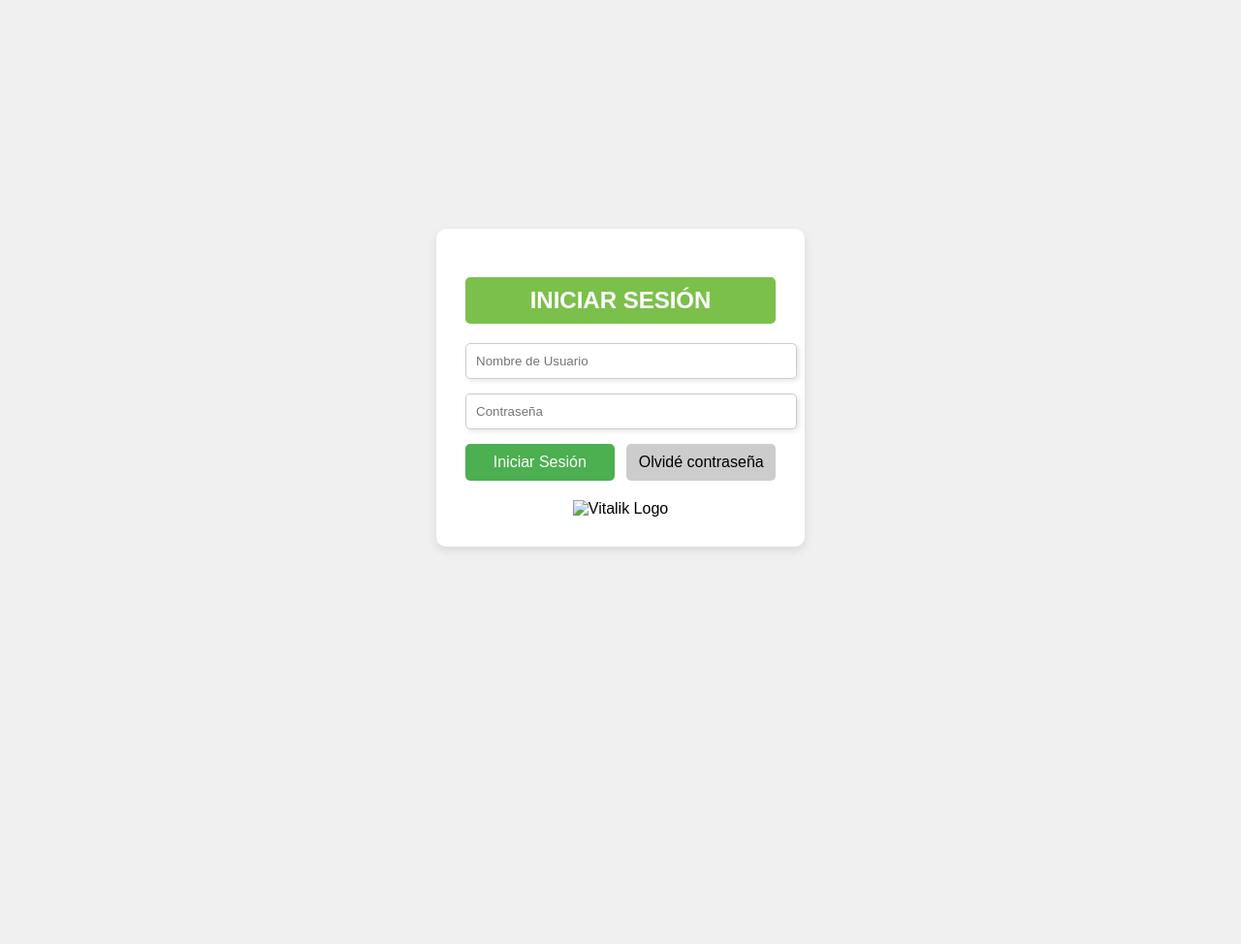
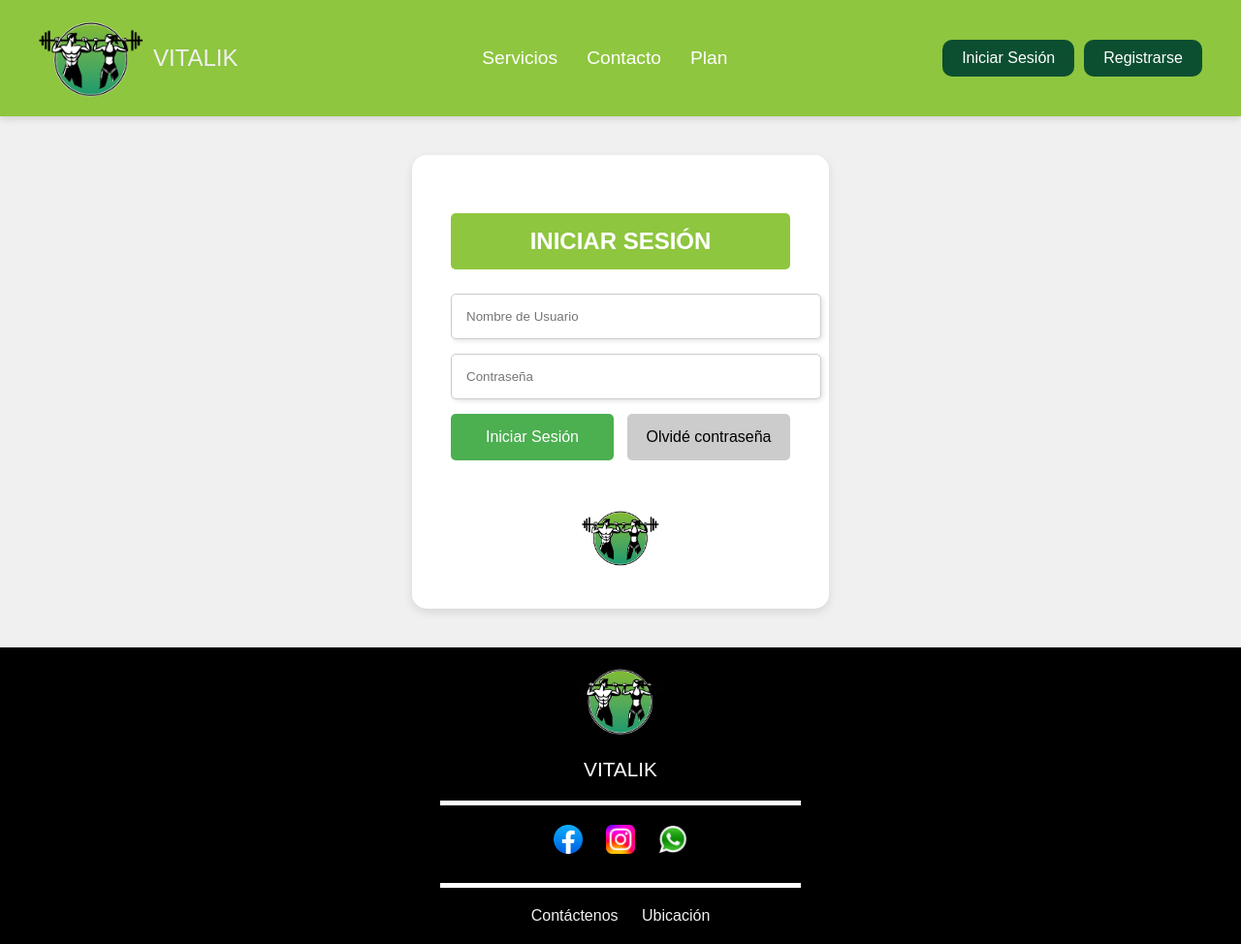
Before and after one commit to Pepe58211/https---github.com-Pepe58211-vitalik3.0, a plain HTML site: page iniciarsesion.html in a window 1280 px wide. Shown: the whole page at 97% size. Before the commit the page ends 800 px from the top, so only its background shows below. Drawn offline with Linux system fonts and the light colour scheme.

Commit message:
iniciar sesion terminado

```diff
--- a/css/iniciarsesion.css
+++ b/css/iniciarsesion.css
@@ -1,36 +1,97 @@
-/* Iniciar Sesión Styles */
+/* Estilos Generales */
 body {
     margin: 0;
     font-family: 'Arial', sans-serif;
     background-color: #f0f0f0;
-    display: flex;
-    justify-content: center;
-    align-items: center;
-    height: 100vh;
+    color: #333;
 }
 
+/* Header Principal */
+header {
+    display: flex;
+    justify-content: space-between;
+    align-items: center;
+    background-color: #8EC63F; /* Color del header principal */
+    padding: 20px 40px;
+    box-shadow: 0px 4px 6px rgba(0, 0, 0, 0.1);
+}
+
+.logo-section {
+    display: flex;
+    align-items: center;
+}
+
+.logo-section img {
+    height: 80px;
+    margin-right: 10px;
+}
+
+.logo-section p {
+    text-align: center;
+    color: #f0f0f0;
+    font-size: 1.5rem;
+}
+
+.nav {
+    display: flex;
+}
+
+.nav a {
+    color: white;
+    font-size: 1.2rem;
+    text-decoration: none;
+    margin-left: 30px;
+    transition: color 0.3s ease;
+}
+
+.nav a:hover {
+    color: #6fa02e;
+    text-decoration: underline;
+}
+
+.botones {
+    display: flex;
+    gap: 10px;
+}
+
+.boton {
+    padding: 10px 20px;
+    text-align: center;
+    background-color: #0C4F30;
+    border-radius: 10px;
+    color: white;
+    text-decoration: none;
+    transition: background-color 0.3s ease;
+}
+
+.boton:hover {
+    background-color: #6fa02e;
+}
+
+/* Estilos del Formulario de Iniciar Sesión */
 .form-container {
     background-color: white;
-    padding: 30px;
-    border-radius: 10px;
+    padding: 40px;
+    border-radius: 15px;
     box-shadow: 0 4px 10px rgba(0, 0, 0, 0.1);
     text-align: center;
-    width: 320px;
+    width: 350px;
+    margin: 40px auto;
     position: relative;
 }
 
-h2 {
-    background-color: #7bc04b;
+.form-container h2 {
+    background-color: #8EC63F; /* Mismo color del header principal */
     color: white;
-    padding: 10px;
+    padding: 15px;
     border-radius: 5px;
-    margin-bottom: 20px;
+    margin-bottom: 25px;
 }
 
 input[type="text"],
 input[type="password"] {
     width: 100%;
-    padding: 10px;
+    padding: 15px;
     margin-bottom: 15px;
     border-radius: 5px;
     border: 1px solid #ccc;
@@ -40,7 +101,7 @@ input[type="password"] {
 .submit-btn {
     background-color: #4caf50;
     color: white;
-    padding: 10px;
+    padding: 15px;
     width: 48%;
     border: none;
     border-radius: 5px;
@@ -55,7 +116,7 @@ input[type="password"] {
 .secondary-btn {
     background-color: #ccc;
     color: black;
-    padding: 10px;
+    padding: 15px;
     width: 48%;
     border: none;
     border-radius: 5px;
@@ -70,9 +131,65 @@ input[type="password"] {
 .button-group {
     display: flex;
     justify-content: space-between;
+    margin-bottom: 20px;
 }
 
 .form-logo {
+    margin-top: 30px;
+    width: 80px;
+}
+
+/* Footer Principal */
+footer {
+    background-color: #000;
+    color: white;
+    padding: 20px;
+    text-align: center;
+    box-sizing: border-box;
+    margin-top: 40px;
+}
+
+footer img {
+    height: 70px;
+    margin-bottom: 10px;
+}
+
+footer p {
+    font-size: 1.3rem;
+    margin: 10px 0;
+}
+
+.linea-blanca {
+    border-top: 5px solid #fff;
+    margin: 20px auto;
+    width: 30%;
+}
+
+footer .social {
+    margin: 20px 0;
+}
+
+footer .social a {
+    display: inline-block;
+    margin: 0 10px;
+}
+
+footer .social img {
+    height: 30px;
+    vertical-align: middle;
+}
+
+.footer-links {
     margin-top: 20px;
-    width: 100px;
 }
+
+.footer-links a {
+    display: inline-block;
+    margin: 0 10px;
+    color: #f0f0f0;
+    text-decoration: none;
+}
+
+.footer-links a:hover {
+    text-decoration: underline;
+}
--- a/iniciarsesion.html
+++ b/iniciarsesion.html
@@ -8,19 +8,64 @@
 </head>
 <body>
 
+    <!-- Header Principal -->
+    <header>
+        <div class="logo-section">
+            <img src="imagenes/LogoVitalik.png" alt="Logo Vitalik">
+            <p>VITALIK</p>
+        </div>
+        <nav class="nav">
+            <a href="servicios.html">Servicios</a>
+            <a href="contactos.html">Contacto</a>
+            <a href="planes.html">Plan</a>
+        </nav>
+        <div class="botones">
+            <a href="iniciarsesion.html" class="boton" aria-label="Iniciar sesión en Vitalik">Iniciar Sesión</a>
+            <a href="registro.html" class="boton" aria-label="Registrarse en Vitalik">Registrarse</a>
+        </div>
+    </header>
+
     <!-- Iniciar Sesión Form -->
     <section class="form-container">
         <h2>INICIAR SESIÓN</h2>
         <form>
-            <input type="text" placeholder="Nombre de Usuario">
-            <input type="password" placeholder="Contraseña">
+            <input type="text" placeholder="Nombre de Usuario" required>
+            <input type="password" placeholder="Contraseña" required>
             <div class="button-group">
                 <button type="submit" class="submit-btn">Iniciar Sesión</button>
                 <button type="button" class="secondary-btn">Olvidé contraseña</button>
             </div>
         </form>
-        <img src="logo.png" alt="Vitalik Logo" class="form-logo">
+        <img src="imagenes/LogoVitalik.png" alt="Vitalik Logo" class="form-logo">
     </section>
+
+    <!-- Footer Principal -->
+    <footer>
+        <div class="footer-content">
+            <img src="imagenes/LogoVitalik.png" alt="Vitalik Logo">
+            <p>VITALIK</p>
+        </div>
+        <div class="linea-blanca"></div> <!-- Línea blanca entre logo y redes sociales -->
+        <div class="social">
+            <a href="https://www.facebook.com" target="_blank">
+                <img src="imagenes/Facebook_Icon.png" alt="Facebook_Icon">
+                <i class="fa fa-facebook"></i>
+            </a>
+            <a href="https://www.instagram.com" target="_blank">
+                <img src="imagenes/Instagram_Icon.png" alt="Instagram_Icon">
+                <i class="fa fa-instagram"></i>
+            </a>
+            <a href="tel:+573007756383" target="_blank">
+                <img src="imagenes/WhatsApp_Icon.png" alt="WhatsApp_Icon">
+                <i class="fa fa-whatsapp"></i>
+            </a>
+        </div>
+        <div class="linea-blanca"></div> <!-- Línea blanca entre redes sociales y links -->
+        <div class="footer-links">
+            <a href="contactos.html">Contáctenos</a>
+            <a href="sedes.html">Ubicación</a>
+        </div>
+    </footer>
 
 </body>
 </html>
```
